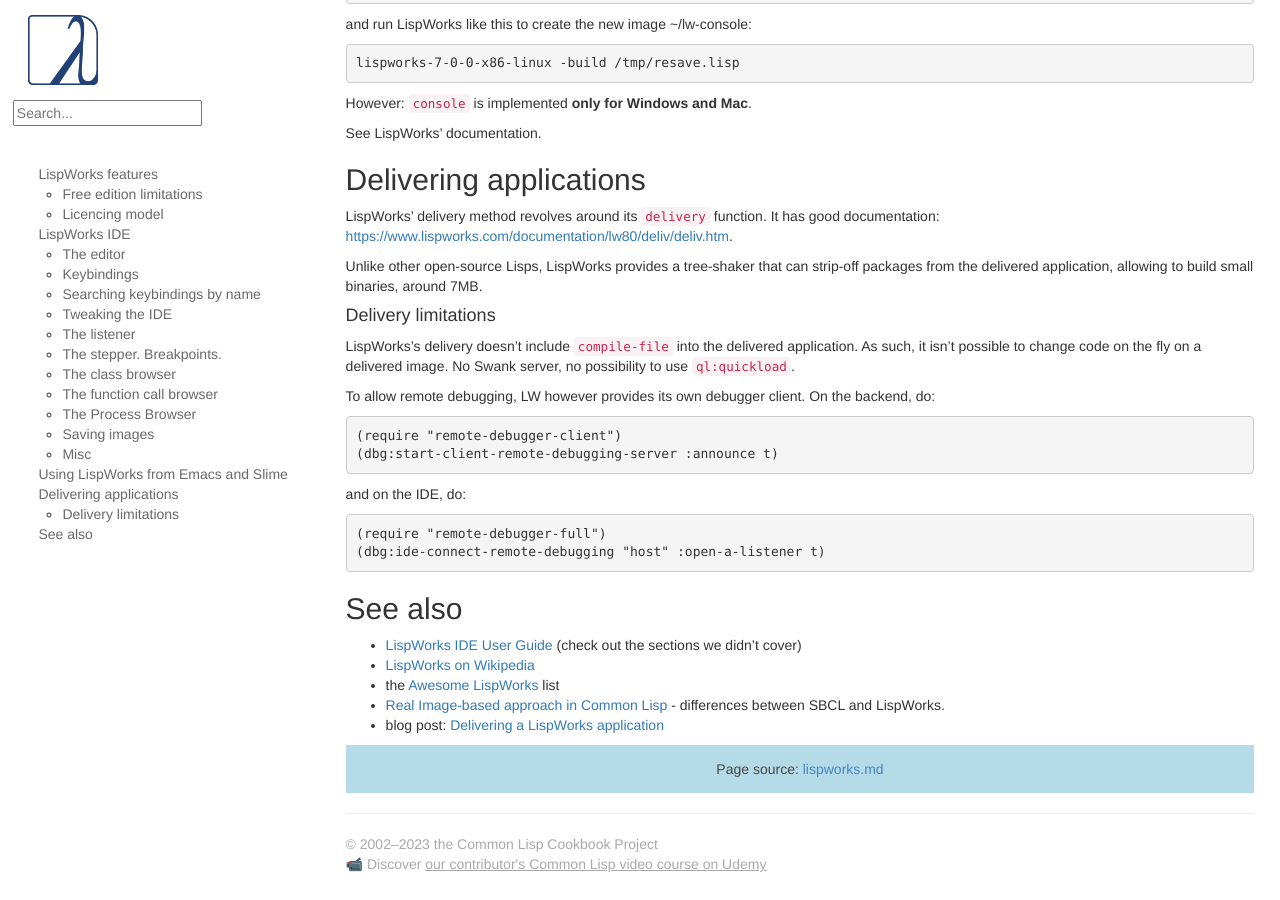
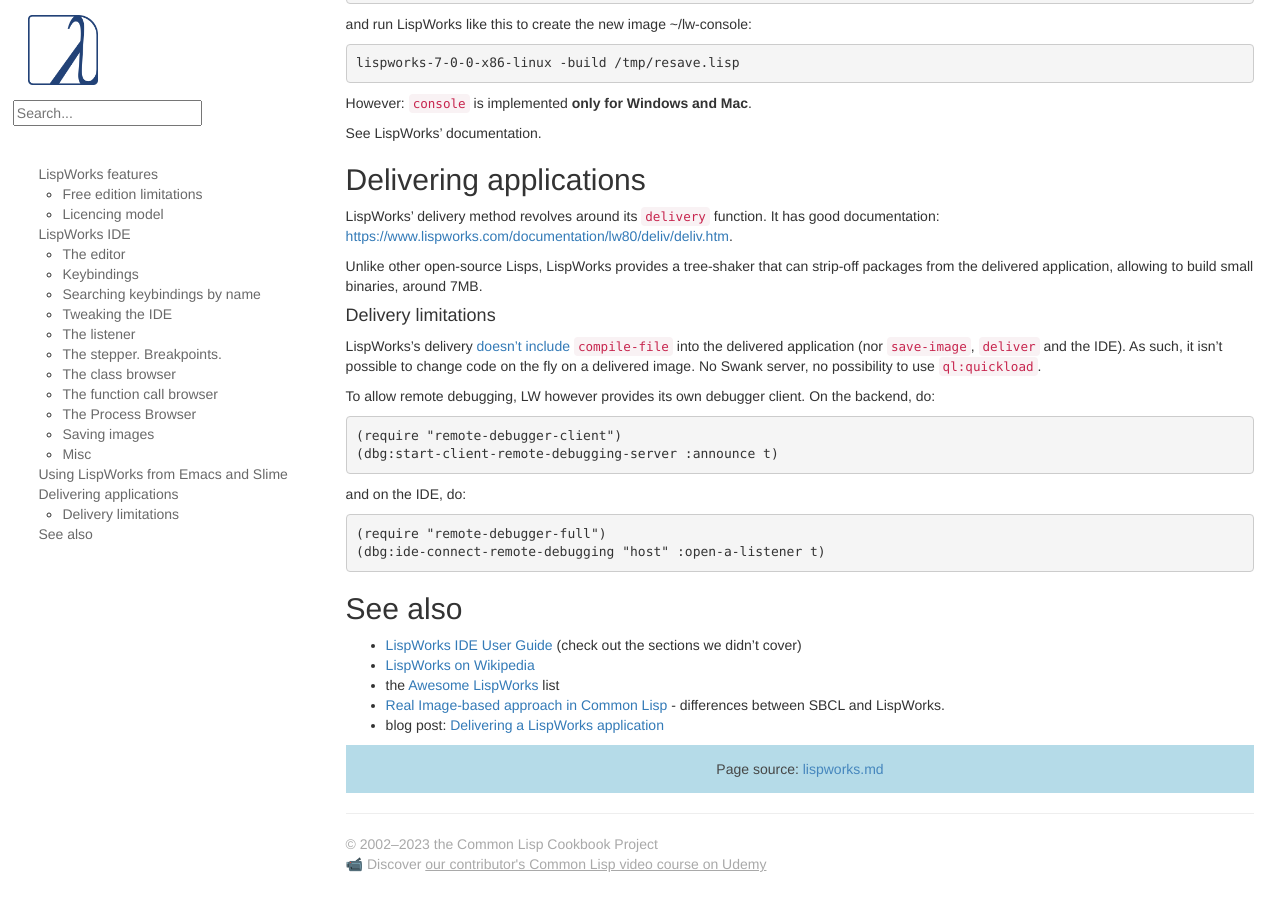
Before and after one commit to LispCookbook/cl-cookbook, a Jekyll site: the page built from lispworks.md, in a window 1280 px wide and 900 px high, scrolled down 11563 px. Built offline with Jekyll 4.4.1, drawn with Linux system fonts in a browser that asks for light colours.

Commit message:
LW: link to runtime explanation, that excludes compile, save-image, deliver

```diff
--- a/lispworks.md
+++ b/lispworks.md
@@ -565,8 +565,8 @@
 
 #### Delivery limitations
 
-LispWorks's delivery doesn't include `compile-file` into the delivered
-application. As such, it isn't possible to change code on the fly on a
+LispWorks's delivery [doesn't include](https://www.lispworks.com/products/runtimes.html) `compile-file` into the delivered
+application (nor `save-image`, `deliver` and the IDE). As such, it isn't possible to change code on the fly on a
 delivered image. No Swank server, no possibility to use
 `ql:quickload`.
 
```
